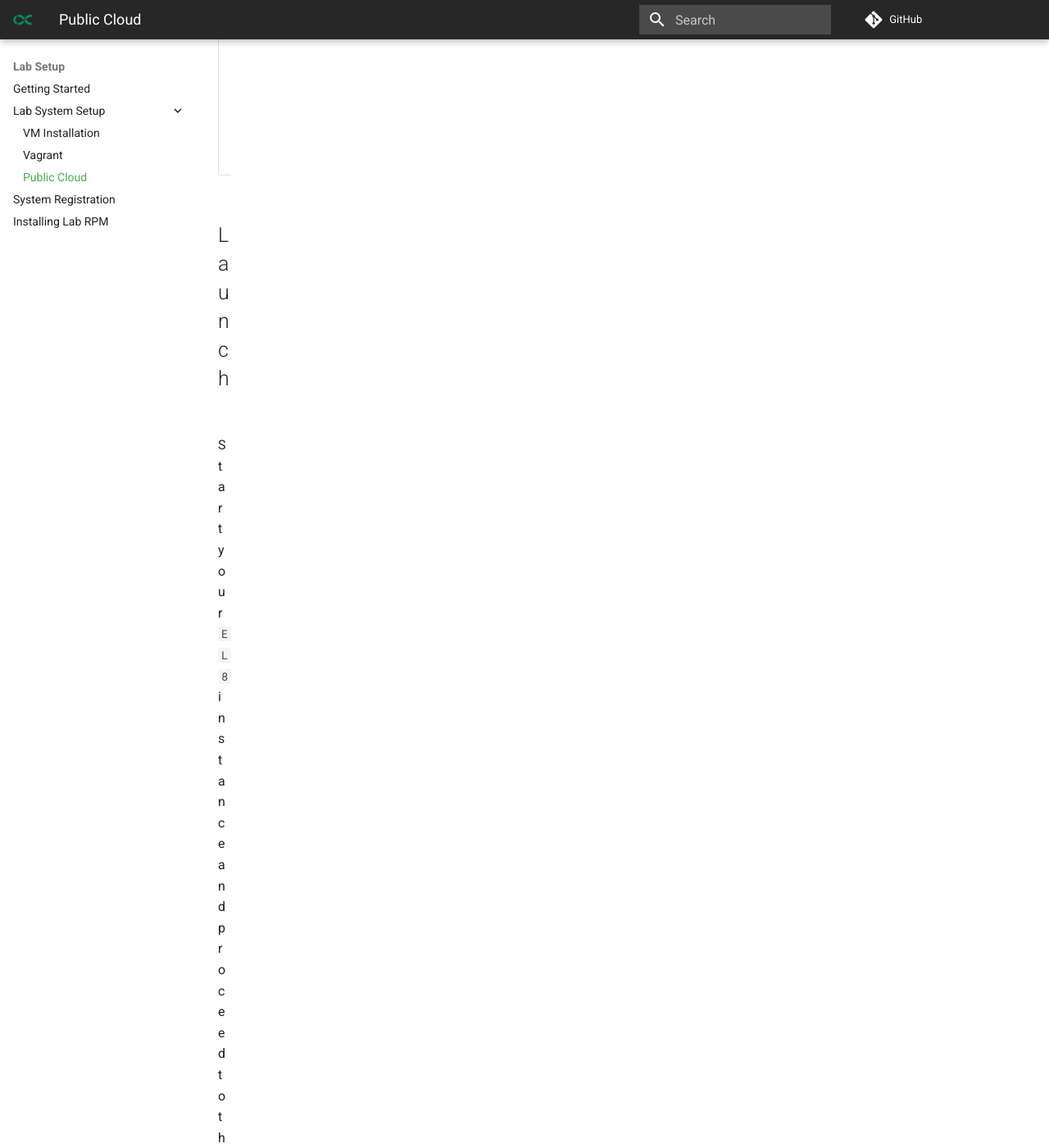
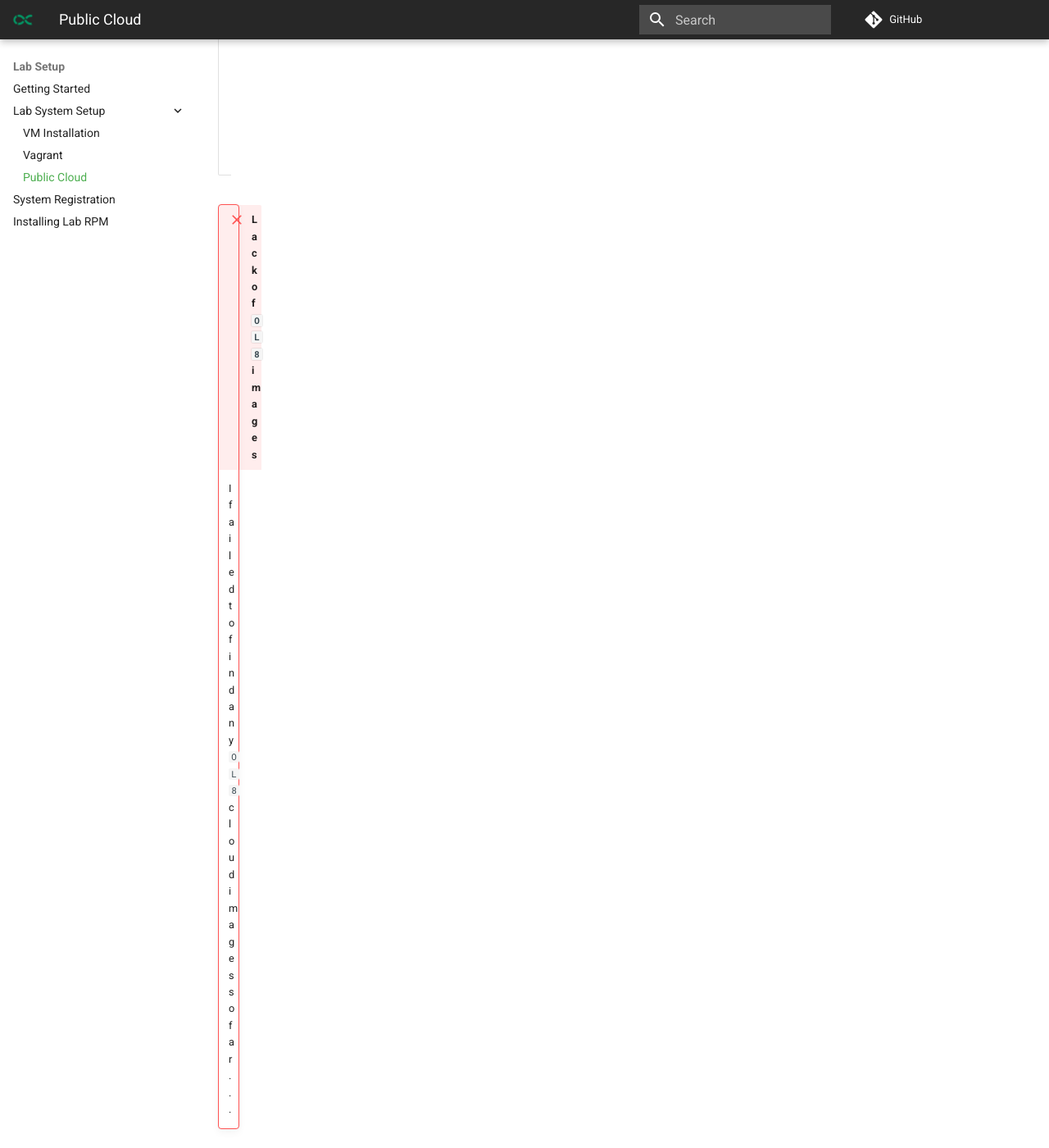
Before and after one commit to All-Open/el8-lab, an MkDocs documentation site: the page built from docs/setup/cloud.md, in a window 1280 px wide and 1400 px high, scrolled down 6945 px. Shown: the whole window at 82% size. Built offline with MkDocs 1.6.1 and Material for MkDocs 9.7.7, drawn with Linux system fonts in a browser that asks for light colours; comment, search, counter and statistics services are not loaded.

Commit message:
no OL8 in the cloud note

```diff
--- a/docs/setup/cloud.md
+++ b/docs/setup/cloud.md
@@ -23,6 +23,10 @@ Use one of official images.
 | `RHEL 8`         | [GCP](https://cloud.google.com/compute/docs/images#unshielded-images) | Currently available without Shielded VM support <br /> `n1-standard-1` type is good enough |
 | `CentOS 8`       | [GCP](https://cloud.google.com/compute/docs/images#unshielded-images) | Currently available without Shielded VM support <br /> `n1-standard-1` type is good enough |
 
+
+!!! failure "Lack of `OL 8` images"
+    I failed to find any `OL 8` cloud images so far...
+
 ## Launch
 
 Start your `EL 8` instance and proceed to the next step.
```
